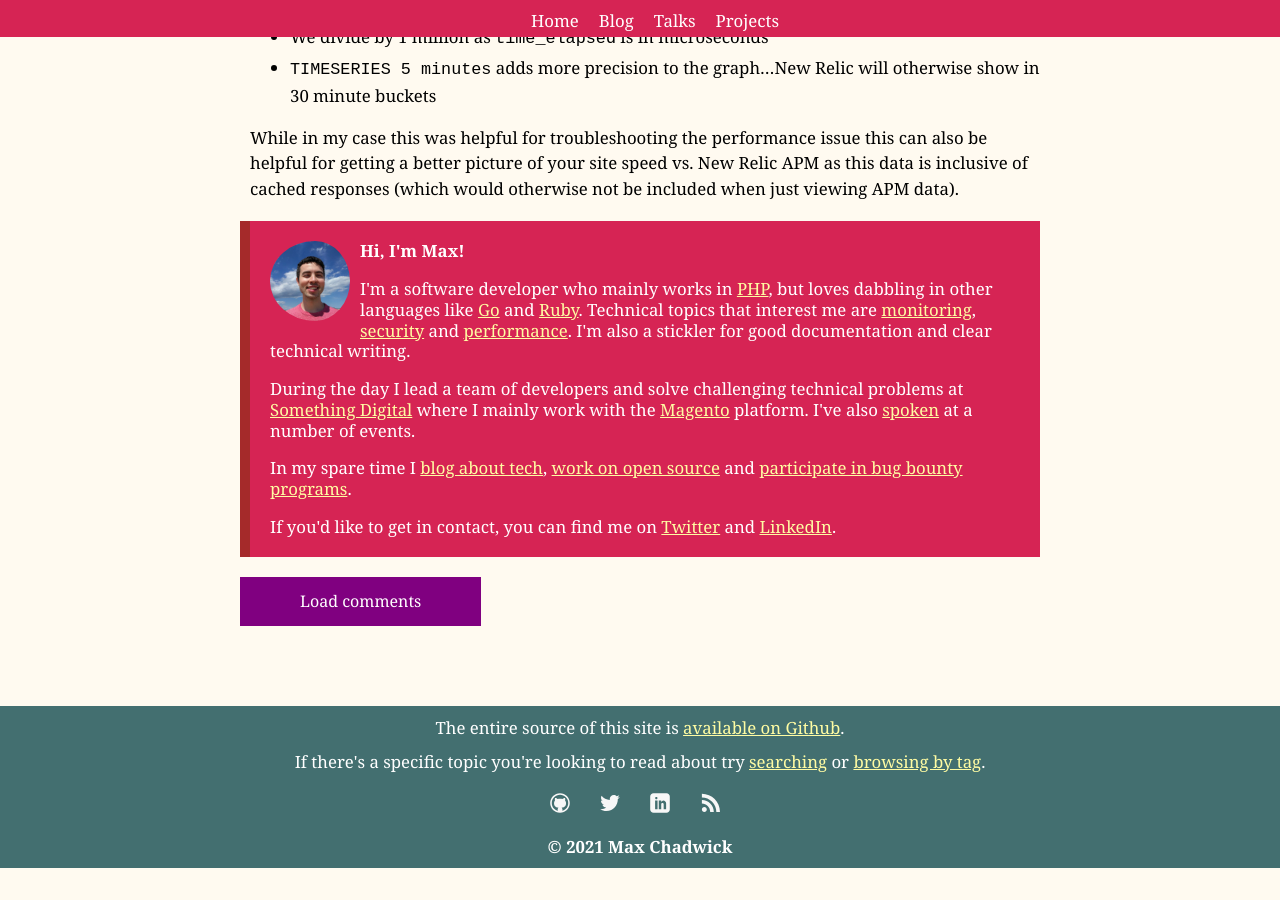
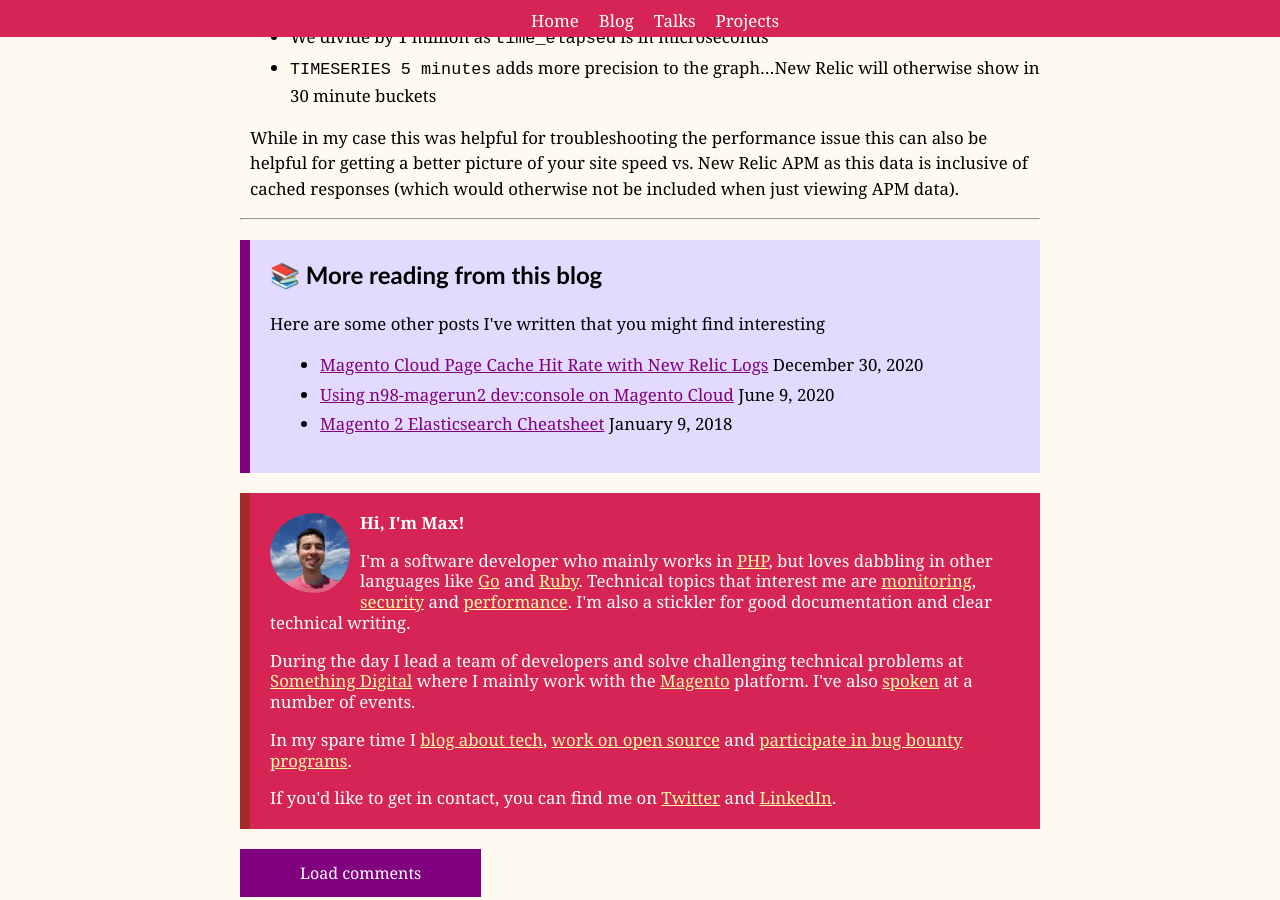
Before and after one commit to mpchadwick/mpchadwick.github.io, a Jekyll site: the page built from _posts/2020-12-29-magento-cloud-fastly-response-time-in-new-relic-logs.md, in a window 1280 px wide and 900 px high, scrolled down 1159 px. Built offline with Jekyll 4.4.1, drawn with Linux system fonts in a browser that asks for light colours; emoji names are drawn with the system emoji font; comment, search, counter and statistics services are not loaded; before the commit the page ends 2027 px from its top, so only the background shows below that.

Commit message:
Add related posts

```diff
--- a/_posts/2020-12-29-magento-cloud-fastly-response-time-in-new-relic-logs.md
+++ b/_posts/2020-12-29-magento-cloud-fastly-response-time-in-new-relic-logs.md
@@ -4,6 +4,10 @@ title:  "Magento Cloud Response Times as measured by Fastly in New Relic"
 date: December 29, 2020
 image: /img/blog/magento-cloud-fastly-response-time/example-graph@2x.png
 tags: [Magento]
+related_posts:
+- "Magento Cloud Page Cache Hit Rate with New Relic Logs"
+- "Using n98-magerun2 dev:console on Magento Cloud"
+- "Magento 2 Elasticsearch Cheatsheet"
 ---
 
 Recently I've been dealing with a Magento performance issue that appears to been caused by Fastly (more on that in another post). Here I wanted to share a quick tip on how to view Fastly response times for Magento Cloud in New Relic.
```
